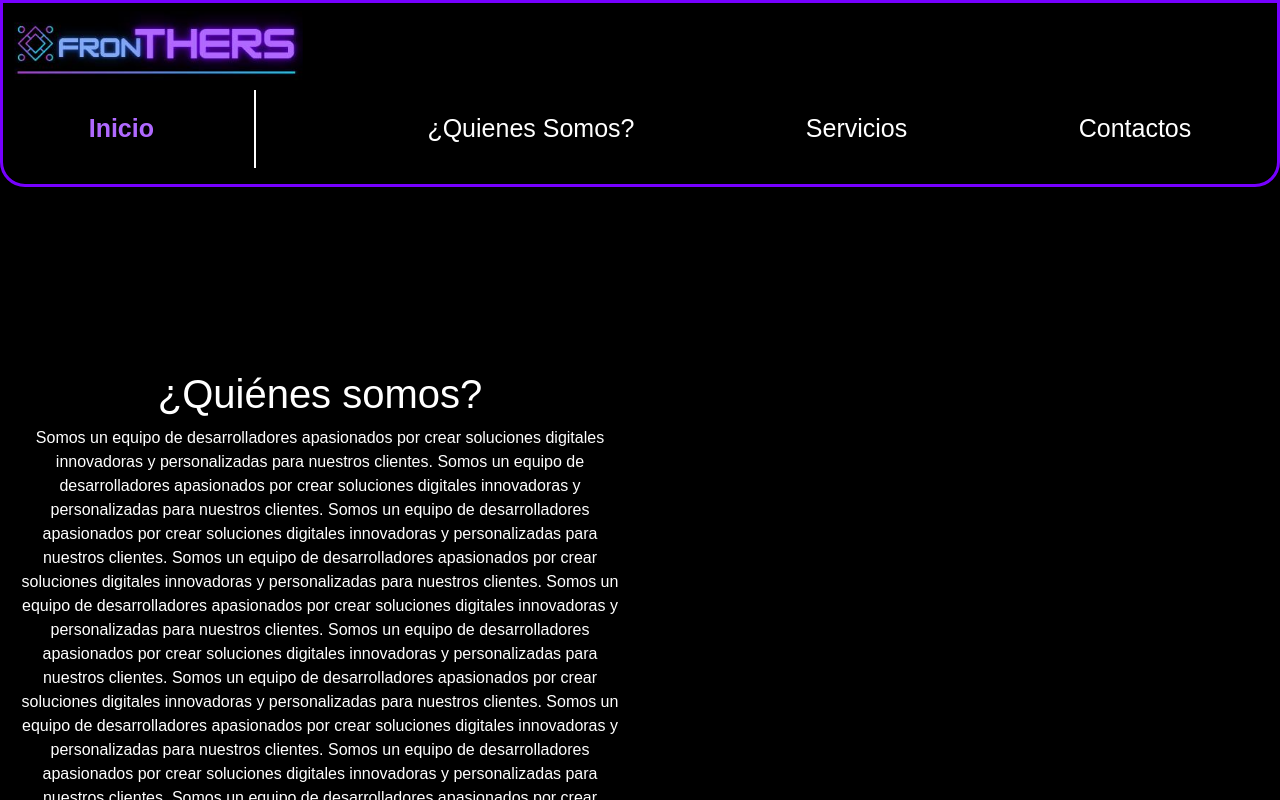
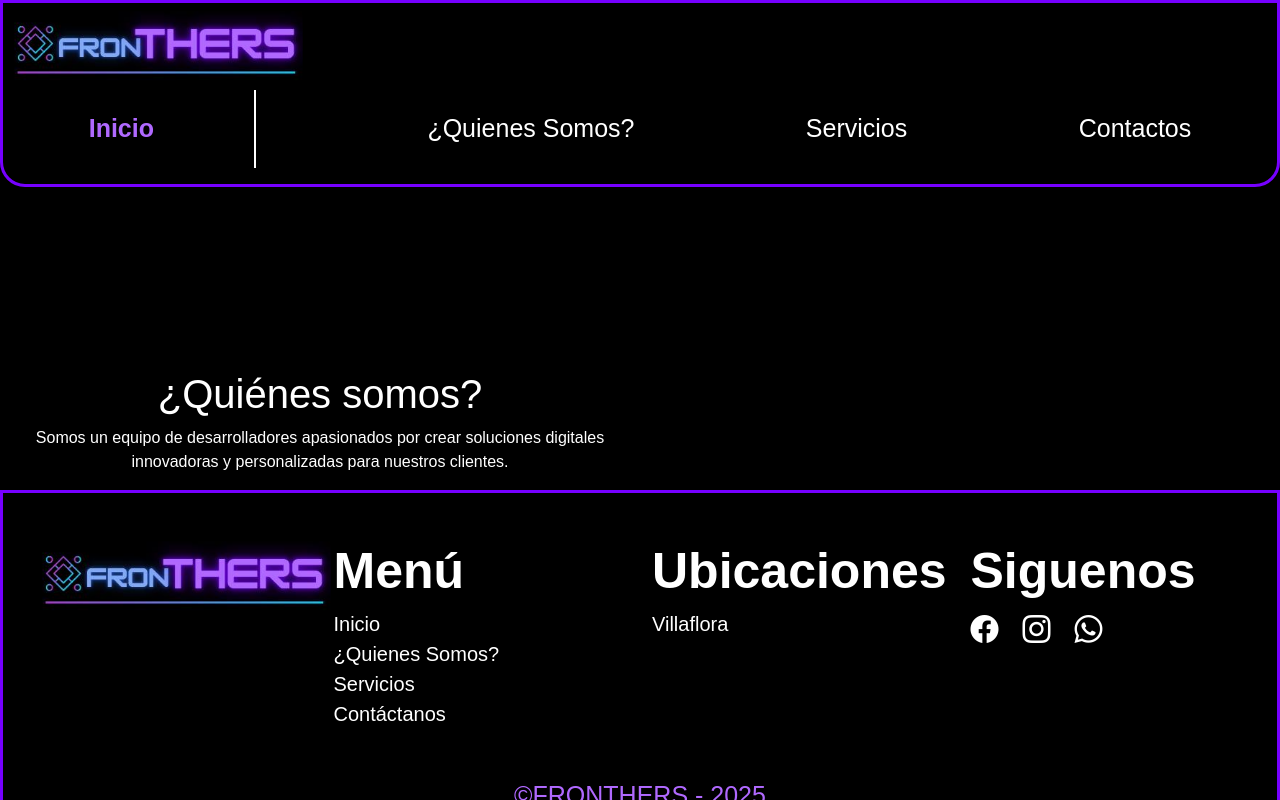
Before and after one commit to LeonardoGBM/FronthersV1.0.0, a React (Create React App) app: page /Somos in a window 1280 px wide. Shown: the top 800 px of the page. Built offline with nearby package versions, Linux system fonts and the light colour scheme.

Commit message:
cambios-pruebas

```diff
--- a/src/pages/Somos.jsx
+++ b/src/pages/Somos.jsx
@@ -14,16 +14,7 @@ const Somos = () => {
                         <h1 className='margen'>¿Quiénes somos?</h1>
                         <p >
                             Somos un equipo de desarrolladores apasionados por crear soluciones digitales innovadoras y personalizadas para nuestros clientes.
-                            Somos un equipo de desarrolladores apasionados por crear soluciones digitales innovadoras y personalizadas para nuestros clientes.
-                            Somos un equipo de desarrolladores apasionados por crear soluciones digitales innovadoras y personalizadas para nuestros clientes.
-                            Somos un equipo de desarrolladores apasionados por crear soluciones digitales innovadoras y personalizadas para nuestros clientes.
-                            Somos un equipo de desarrolladores apasionados por crear soluciones digitales innovadoras y personalizadas para nuestros clientes.
-                            Somos un equipo de desarrolladores apasionados por crear soluciones digitales innovadoras y personalizadas para nuestros clientes.
-                            Somos un equipo de desarrolladores apasionados por crear soluciones digitales innovadoras y personalizadas para nuestros clientes.
-                            Somos un equipo de desarrolladores apasionados por crear soluciones digitales innovadoras y personalizadas para nuestros clientes.
-                            Somos un equipo de desarrolladores apasionados por crear soluciones digitales innovadoras y personalizadas para nuestros clientes.
-                            Somos un equipo de desarrolladores apasionados por crear soluciones digitales innovadoras y personalizadas para nuestros clientes.
-                            Somos un equipo de desarrolladores apasionados por crear soluciones digitales innovadoras y personalizadas para nuestros clientes.
+
                         </p>
                     </div>
                 </div>
```
